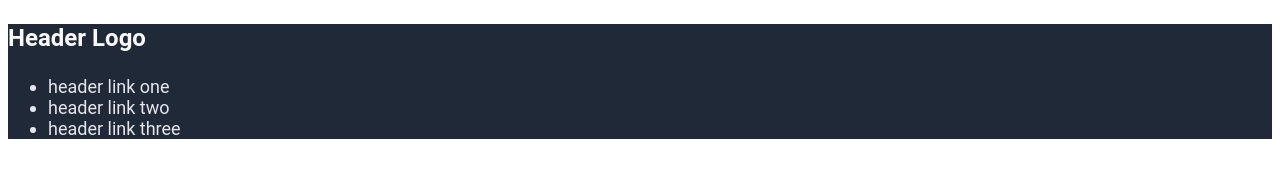
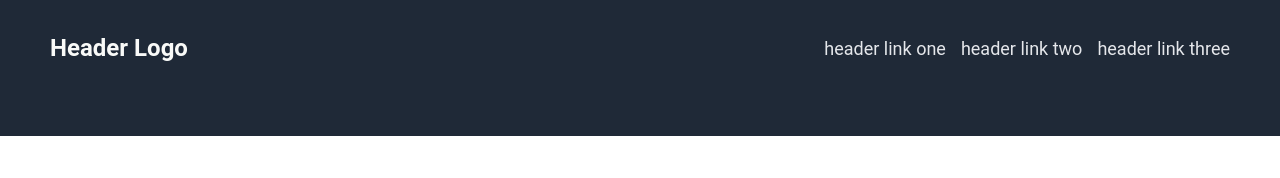
Before and after one commit to Cherain/landing-page, a plain HTML site: page index.html in a window 1280 px wide. Drawn offline with Linux system fonts and the light colour scheme.

Commit message:
Turn header parts into flex-elements and place them

```diff
--- a/index.html
+++ b/index.html
@@ -10,9 +10,9 @@
         <p class="header-logo">Header Logo</p>
         <div class="nav">
             <ul>
-                <li>header link one</li>
-                <li>header link two</li>
-                <li>header link three</li>
+                <li><a href="#">header link one</a></li>
+                <li><a href="#">header link two</a></li>
+                <li><a href="#">header link three</a></li>
             </ul>
         </div>
     </div>
--- a/style.css
+++ b/style.css
@@ -1,9 +1,16 @@
 body {
     font-family: roboto, sans-serif;
+    margin: 0;
 }
 
 .header {
     background-color: #1F2937;
+    padding: 10px 50px 50px 50px;
+
+    display: flex;
+    justify-content: space-between;
+    align-items: center;
+
 }
 
 .header-logo {
@@ -12,7 +19,13 @@ body {
     font-weight: bold;
 }
 
-.nav {
+.nav ul, a {
     color: #E5E7EB;
     font-size: 18px;
+    display: flex;
+    gap: 15px;
+
+    list-style-type: none;
+    text-decoration: none;
+    padding: 0;
 }
```
